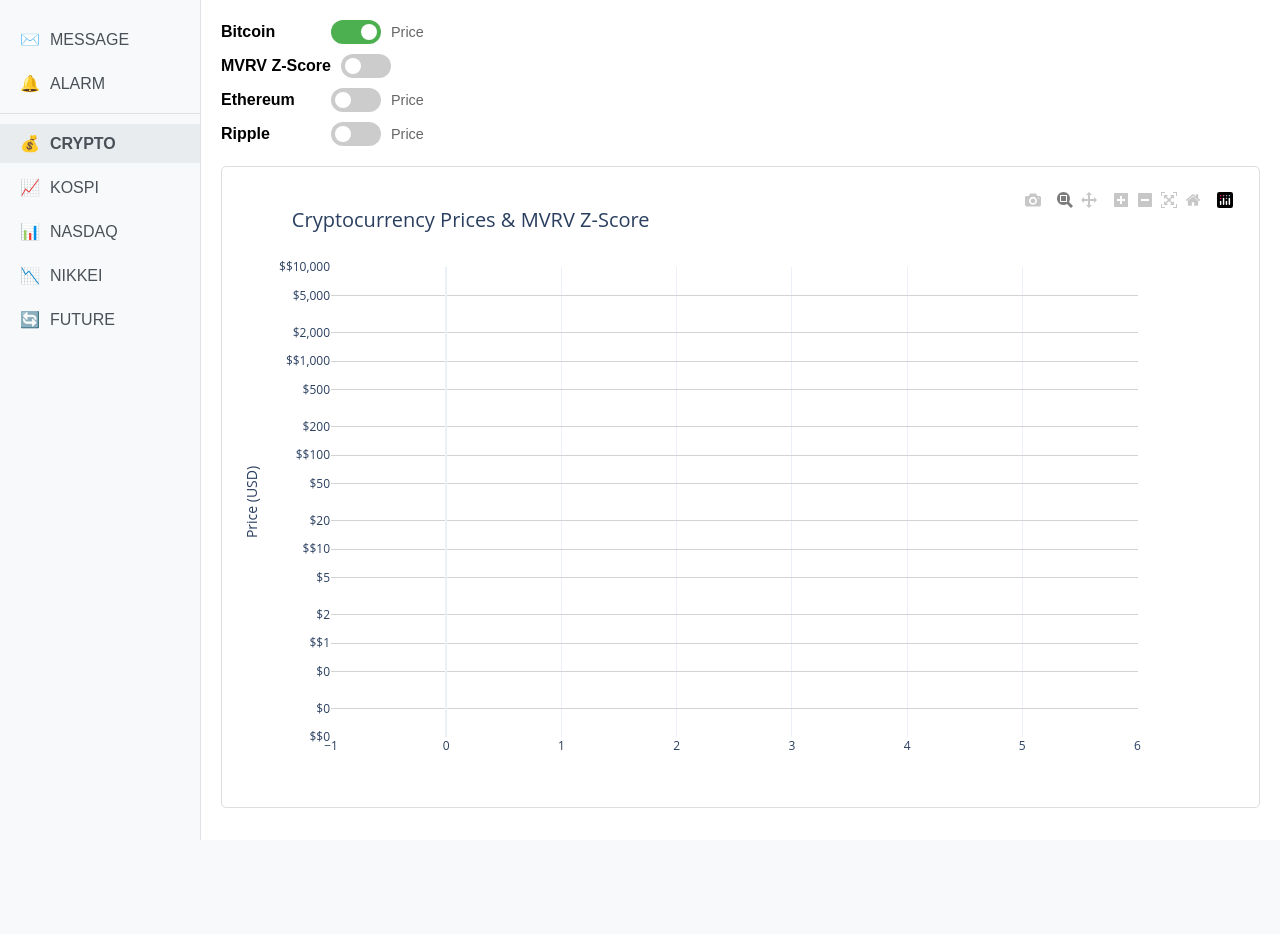
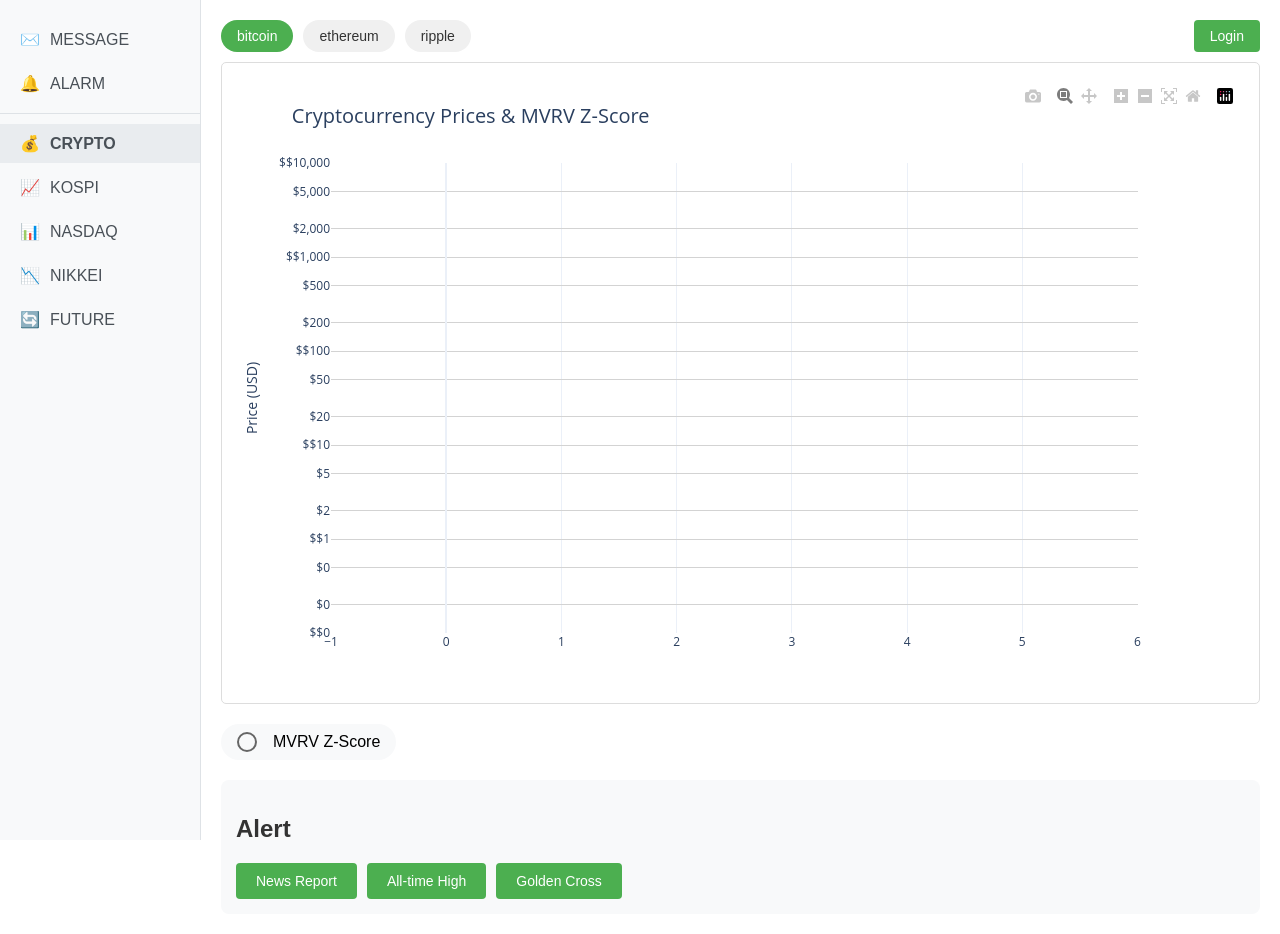
Before and after one commit to Heb2100/project, a FastAPI app: page / in a window 1280 px wide. Before the commit the page ends 840 px from the top, so only its background shows below. Run offline with FastAPI, Linux system fonts and the light colour scheme; parts of the project's set-up code (start-up, migrations or seed data) failed here and were passed over; some libraries are stand-ins or nearby versions.

Commit message:
login function

```diff
--- a/main.py
+++ b/main.py
@@ -2,9 +2,42 @@
 import sys
 from datetime import datetime, timedelta
 import requests
+from fastapi import FastAPI, Request, Depends, HTTPException, status, Form
+from fastapi.responses import HTMLResponse, RedirectResponse
+from fastapi.templating import Jinja2Templates
+from fastapi.staticfiles import StaticFiles
+from sqlalchemy.orm import Session
+from starlette.middleware.sessions import SessionMiddleware
+import uvicorn
+import yfinance as yf
+import plotly.graph_objects as go
+from plotly.subplots import make_subplots
+import pandas as pd
+from models import User, engine
+from sqlalchemy.orm import sessionmaker
+from passlib.context import CryptContext
+
+# 비밀번호 해싱을 위한 설정
+pwd_context = CryptContext(schemes=["bcrypt"], deprecated="auto")
+
+# Database 설정
+SessionLocal = sessionmaker(autocommit=False, autoflush=False, bind=engine)
+
+def get_db():
+    db = SessionLocal()
+    try:
+        yield db
+    finally:
+        db.close()
+
+app = FastAPI()
+app.add_middleware(SessionMiddleware, secret_key="your-secret-key")  # 세션 미들웨어 추가
+
+templates = Jinja2Templates(directory="templates")
+app.mount("/static", StaticFiles(directory="static"), name="static")
 
 def install_requirements():
-    required_packages = ['fastapi', 'uvicorn', 'jinja2', 'plotly', 'pandas', 'yfinance', 'requests']
+    required_packages = ['fastapi', 'uvicorn', 'jinja2', 'plotly', 'pandas', 'yfinance', 'requests', 'sqlalchemy', 'passlib']
     for package in required_packages:
         try:
             __import__(package)
@@ -57,10 +90,6 @@
     data.dropna(inplace=True)
     data = data[data['Close'] > 0]
 
-app = FastAPI()
-templates = Jinja2Templates(directory="templates")
-app.mount("/static", StaticFiles(directory="static"), name="static")
-
 def create_multi_crypto_chart(selected_cryptos, show_mvrv=False):
     # Create figure with secondary y-axis
     fig = make_subplots(specs=[[{"secondary_y": True}]])
@@ -96,7 +125,7 @@
                 y=list(mvrv_data['Z-Score']),
                 mode='lines',
                 name='MVRV Z-Score',
-                line=dict(color='#FF9900', width=2)
+                line=dict(color='#FF0000', width=2)
             ),
             secondary_y=True
         )
@@ -154,15 +183,100 @@
     )
 
 @app.get("/", response_class=HTMLResponse)
-async def root(request: Request):
+async def root(request: Request, db: Session = Depends(get_db)):
+    user = None
+    if 'user' in request.session:
+        username = request.session['user']['username']
+        user = db.query(User).filter(User.username == username).first()
+
     chart = create_multi_crypto_chart(['bitcoin'])
     return templates.TemplateResponse(
         "index.html",
-        {"request": request, "chart": chart}
+        {"request": request, "chart": chart, "user": user}
     )
 
+@app.get("/login", response_class=HTMLResponse)
+async def login_page(request: Request):
+    return templates.TemplateResponse(
+        "login.html",
+        {"request": request, "message": ""}
+    )
+
+@app.post("/login")
+async def login(
+    request: Request,
+    username: str = Form(...),
+    password: str = Form(...),
+    db: Session = Depends(get_db)
+):
+    user = db.query(User).filter(User.username == username).first()
+    if not user or not pwd_context.verify(password, user.password):
+        return templates.TemplateResponse(
+            "login.html",
+            {"request": request, "message": "Invalid username or password"}
+        )
+
+    # 로그인 성공
+    user.last_login = datetime.utcnow()
+    db.commit()
+
+    request.session['user'] = {
+        'username': user.username,
+        'name': user.name
+    }
+    return RedirectResponse(url='/', status_code=303)
+
+@app.get("/register", response_class=HTMLResponse)
+async def register_page(request: Request):
+    return templates.TemplateResponse(
+        "register.html",
+        {"request": request, "message": ""}
+    )
+
+@app.post("/register")
+async def register(
+    request: Request,
+    username: str = Form(...),
+    password: str = Form(...),
+    email: str = Form(...),
+    name: str = Form(...),
+    db: Session = Depends(get_db)
+):
+    # 사용자 이름 중복 체크
+    existing_user = db.query(User).filter(
+        (User.username == username) | (User.email == email)
+    ).first()
+    if existing_user:
+        return templates.TemplateResponse(
+            "register.html",
+            {"request": request, "message": "Username or email already exists"}
+        )
+
+    # 새 사용자 생성
+    hashed_password = pwd_context.hash(password)
+    user = User(
+        username=username,
+        email=email,
+        password=hashed_password,
+        name=name
+    )
+    db.add(user)
+    db.commit()
+
+    return RedirectResponse(url='/login', status_code=303)
+
+@app.get('/logout')
+async def logout(request: Request):
+    request.session.pop('user', None)
+    return RedirectResponse(url='/')
+
 @app.get("/multi/{cryptos}", response_class=HTMLResponse)
-async def multi_crypto(request: Request, cryptos: str, mvrv: bool = False):
+async def multi_crypto(request: Request, cryptos: str, mvrv: bool = False, db: Session = Depends(get_db)):
+    user = None
+    if 'user' in request.session:
+        username = request.session['user']['username']
+        user = db.query(User).filter(User.username == username).first()
+
     selected_cryptos = cryptos.split(',')
     if not selected_cryptos:
         selected_cryptos = ['bitcoin']
@@ -170,7 +284,7 @@
     chart = create_multi_crypto_chart(selected_cryptos, show_mvrv=mvrv)
     return templates.TemplateResponse(
         "index.html",
-        {"request": request, "chart": chart}
+        {"request": request, "chart": chart, "user": user}
     )
 
 if __name__ == "__main__":
--- a/templates/index.html
+++ b/templates/index.html
@@ -50,20 +50,29 @@
 
         .tab-container {
             margin-bottom: 20px;
+            display: flex;
+            gap: 10px;
+            align-items: center;
         }
 
-        .tab-button {
-            padding: 10px 20px;
-            font-size: 16px;
+        .crypto-buttons {
+            display: flex;
+            gap: 10px;
+            margin-bottom: 10px;
+        }
+
+        .crypto-button {
+            padding: 8px 16px;
+            font-size: 14px;
             cursor: pointer;
             background-color: #f0f0f0;
             border: none;
-            border-radius: 5px;
-            margin-right: 5px;
-            transition: background-color 0.3s;
+            border-radius: 20px;
+            color: #333;
+            transition: all 0.3s;
         }
 
-        .tab-button.active {
+        .crypto-button.active {
             background-color: #4CAF50;
             color: white;
         }
@@ -81,70 +90,139 @@
             margin: 10px 0;
         }
 
-        .crypto-item {
+        .chart-section {
+            margin-bottom: 20px;
+        }
+
+        .indicator-section {
+            margin-top: 20px;
+            display: flex;
+            justify-content: flex-start;
+        }
+
+        .indicator-toggle {
+            display: flex;
+            align-items: center;
+            gap: 8px;
+            padding: 8px 16px;
+            background-color: #f8f9fa;
+            border-radius: 20px;
+            cursor: pointer;
+            transition: all 0.3s;
+            width: fit-content;
+        }
+
+        .indicator-toggle:hover {
+            background-color: #e9ecef;
+        }
+
+        .indicator-toggle.active {
+            background-color: #4CAF50;
+            color: white;
+        }
+
+        .toggle-circle {
+            width: 16px;
+            height: 16px;
+            border-radius: 50%;
+            border: 2px solid #666;
+            display: inline-block;
+            margin-right: 8px;
+        }
+
+        .active .toggle-circle {
+            background-color: white;
+            border-color: white;
+        }
+
+        .user-section {
+            position: absolute;
+            top: 20px;
+            right: 20px;
             display: flex;
             align-items: center;
             gap: 10px;
-            margin-bottom: 10px;
         }
 
-        .toggle-switch {
-            position: relative;
-            display: inline-block;
-            width: 50px;
-            height: 24px;
+        .user-info {
+            color: #333;
+            font-size: 14px;
         }
 
-        .toggle-switch input {
-            opacity: 0;
-            width: 0;
-            height: 0;
+        .login-button, .logout-button {
+            padding: 8px 16px;
+            border-radius: 4px;
+            cursor: pointer;
+            font-size: 14px;
+            text-decoration: none;
+            transition: background-color 0.3s;
         }
 
-        .toggle-slider {
-            position: absolute;
-            cursor: pointer;
-            top: 0;
-            left: 0;
-            right: 0;
-            bottom: 0;
-            background-color: #ccc;
-            transition: .4s;
-            border-radius: 24px;
+        .login-button {
+            background-color: #4CAF50;
+            color: white;
+            border: none;
         }
 
-        .toggle-slider:before {
-            position: absolute;
-            content: "";
-            height: 16px;
-            width: 16px;
-            left: 4px;
-            bottom: 4px;
-            background-color: white;
-            transition: .4s;
-            border-radius: 50%;
+        .login-button:hover {
+            background-color: #45a049;
         }
 
-        input:checked + .toggle-slider {
-            background-color: #4CAF50;
+        .logout-button {
+            background-color: #f44336;
+            color: white;
+            border: none;
         }
 
-        input:checked + .toggle-slider:before {
-            transform: translateX(26px);
+        .logout-button:hover {
+            background-color: #da190b;
         }
 
-        .crypto-name {
-            font-weight: bold;
-            min-width: 100px;
+        .alert-section {
+            margin-top: 20px;
+            padding: 15px;
+            background-color: #f8f9fa;
+            border-radius: 8px;
         }
 
-        .indicator-name {
-            color: #666;
-            font-size: 0.9em;
+        .alert-section h2 {
+            font-size: 24px;
+            margin-bottom: 15px;
+            color: #333;
+        }
+
+        .alert-buttons {
+            display: flex;
+            gap: 10px;
+            flex-wrap: wrap;
+        }
+
+        #newsReportBtn, #athBtn, #goldenCrossBtn {
+            background-color: #4CAF50;
+            color: white;
+            padding: 10px 20px;
+            border: none;
+            border-radius: 4px;
+            cursor: pointer;
+            font-size: 14px;
+            transition: background-color 0.3s;
+        }
+
+        #newsReportBtn:hover, #athBtn:hover, #goldenCrossBtn:hover {
+            background-color: #45a049;
         }
     </style>
 </head>
 <body>
+    <div class="user-section">
+        {% if user %}
+            <span class="user-info">Welcome, {{ user.username }}!</span>
+            <a href="/logout" class="logout-button">Logout</a>
+        {% else %}
+            <a href="/login" class="login-button">Login</a>
+        {% endif %}
+    </div>
+
     <div class="sidebar">
         <div class="sidebar-category">
             <span class="sidebar-icon">✉️</span>
@@ -177,41 +255,29 @@
         </div>
     </div>
     <div class="main-content">
-        <div class="tab-container">
-            <div class="crypto-item">
-                <span class="crypto-name">Bitcoin</span>
-                <label class="toggle-switch">
-                    <input type="checkbox" id="bitcoin-toggle" checked>
-                    <span class="toggle-slider"></span>
-                </label>
-                <span class="indicator-name">Price</span>
-            </div>
-            <div class="crypto-item">
-                <span class="crypto-name">MVRV Z-Score</span>
-                <label class="toggle-switch">
-                    <input type="checkbox" id="mvrv-toggle">
-                    <span class="toggle-slider"></span>
-                </label>
-            </div>
-            <div class="crypto-item">
-                <span class="crypto-name">Ethereum</span>
-                <label class="toggle-switch">
-                    <input type="checkbox" id="ethereum-toggle">
-                    <span class="toggle-slider"></span>
-                </label>
-                <span class="indicator-name">Price</span>
-            </div>
-            <div class="crypto-item">
-                <span class="crypto-name">Ripple</span>
-                <label class="toggle-switch">
-                    <input type="checkbox" id="ripple-toggle">
-                    <span class="toggle-slider"></span>
-                </label>
-                <span class="indicator-name">Price</span>
+        <div class="crypto-buttons">
+            <button class="crypto-button active" id="bitcoin-toggle">bitcoin</button>
+            <button class="crypto-button" id="ethereum-toggle">ethereum</button>
+            <button class="crypto-button" id="ripple-toggle">ripple</button>
+        </div>
+        <div class="chart-section">
+            <div class="chart-container">
+                {{ chart | safe }}
             </div>
         </div>
-        <div class="chart-container">
-            {{ chart | safe }}
+        <div class="indicator-section">
+            <div class="indicator-toggle" id="mvrv-container">
+                <span class="toggle-circle"></span>
+                <span>MVRV Z-Score</span>
+            </div>
+        </div>
+        <div class="alert-section">
+            <h2 style="margin: 20px 0; color: #333;">Alert</h2>
+            <div class="alert-buttons">
+                <button class="crypto-button" id="newsReportBtn">News Report</button>
+                <button class="crypto-button" id="athBtn">All-time High</button>
+                <button class="crypto-button" id="goldenCrossBtn">Golden Cross</button>
+            </div>
         </div>
     </div>
 
@@ -220,37 +286,56 @@
             const toggles = {
                 bitcoin: document.getElementById('bitcoin-toggle'),
                 ethereum: document.getElementById('ethereum-toggle'),
-                ripple: document.getElementById('ripple-toggle'),
-                mvrv: document.getElementById('mvrv-toggle')
+                ripple: document.getElementById('ripple-toggle')
             };
+
+            const mvrvContainer = document.getElementById('mvrv-container');
+            let mvrvActive = false;
 
             function updateChart() {
                 const selectedCryptos = [];
-                if (toggles.bitcoin.checked) selectedCryptos.push('bitcoin');
-                if (toggles.ethereum.checked) selectedCryptos.push('ethereum');
-                if (toggles.ripple.checked) selectedCryptos.push('ripple');
+                Object.entries(toggles).forEach(([name, button]) => {
+                    if (button.classList.contains('active')) {
+                        selectedCryptos.push(name);
+                    }
+                });
 
-                const params = new URLSearchParams();
-                params.set('cryptos', selectedCryptos.join(','));
-                params.set('mvrv', toggles.mvrv.checked);
-
-                window.location.href = `/multi/${selectedCryptos.join(',')}?mvrv=${toggles.mvrv.checked}`;
+                window.location.href = `/multi/${selectedCryptos.join(',')}?mvrv=${mvrvActive}`;
             }
 
-            // Add event listeners to all toggles
-            Object.values(toggles).forEach(toggle => {
-                toggle.addEventListener('change', updateChart);
+            // Add click event listeners to crypto buttons
+            Object.values(toggles).forEach(button => {
+                button.addEventListener('click', function() {
+                    if (this.id === 'bitcoin-toggle') return; // Bitcoin은 항상 활성화
+                    this.classList.toggle('active');
+                    updateChart();
+                });
             });
 
-            // Set initial toggle states based on URL
+            // Add click event listener to MVRV toggle
+            mvrvContainer.addEventListener('click', function() {
+                mvrvActive = !mvrvActive;
+                this.classList.toggle('active');
+                updateChart();
+            });
+
+            // Set initial states based on URL
             const url = new URL(window.location.href);
             const cryptos = url.pathname.split('/multi/')[1]?.split(',') || ['bitcoin'];
             const showMVRV = url.searchParams.get('mvrv') === 'true';
 
-            cryptos.forEach(crypto => {
-                if (toggles[crypto]) toggles[crypto].checked = true;
+            Object.entries(toggles).forEach(([name, button]) => {
+                if (cryptos.includes(name)) {
+                    button.classList.add('active');
+                } else {
+                    button.classList.remove('active');
+                }
             });
-            toggles.mvrv.checked = showMVRV;
+
+            if (showMVRV) {
+                mvrvContainer.classList.add('active');
+                mvrvActive = true;
+            }
         });
     </script>
 </body>
```
Also changed, not shown: create_admin.py (added, +40 -0 lines), models.py (added, +20 -0 lines), requirements.txt (added, +15 -0 lines), templates/login.html (added, +100 -0 lines), templates/register.html (added, +108 -0 lines), crypto_app.db (added).
